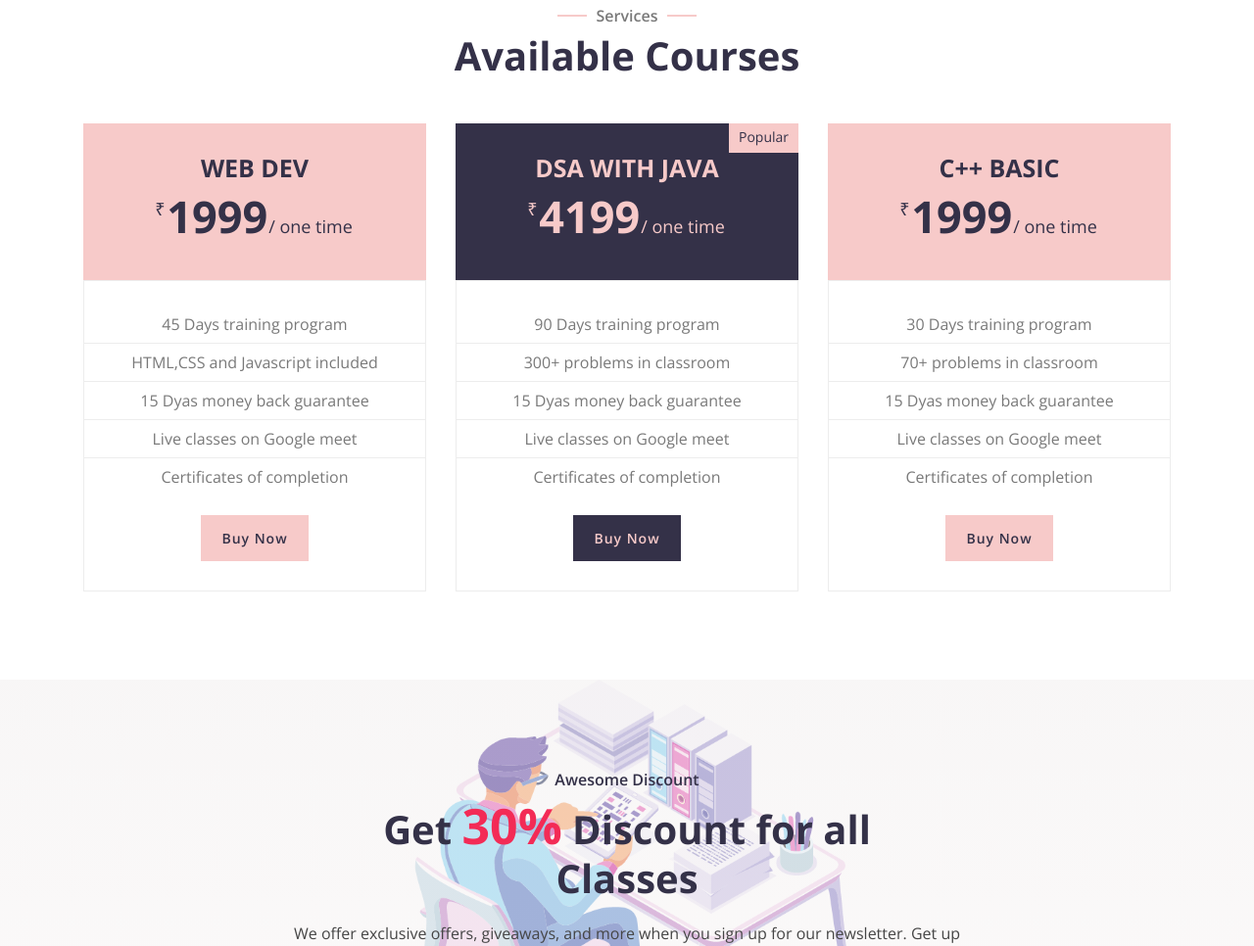
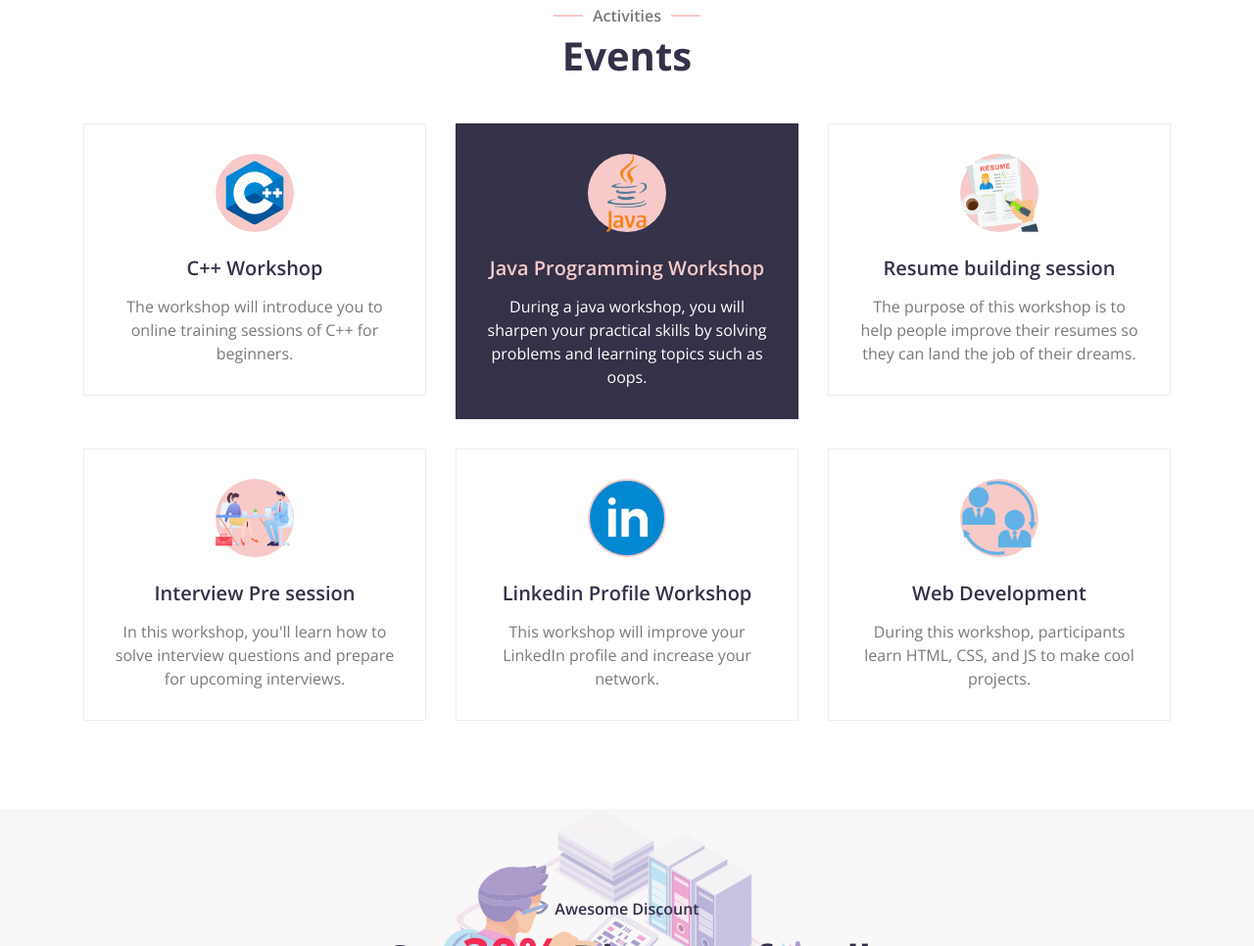
Before and after one commit to itsmesohit/pritam, a plain HTML site: page courses.html in a window 1280 px wide. Shown: the part 439-1405 px from the top of the page at 98% size. Drawn offline with nearby package versions, Linux system fonts and the light colour scheme.

Commit message:
Update courses.html

```diff
--- a/courses.html
+++ b/courses.html
@@ -80,98 +80,78 @@
 
 
         <!-- Price Start -->
-        <div class="price">
+        <div class="service">
             <div class="container">
                 <div class="section-header text-center wow zoomIn" data-wow-delay="0.1s">
-                    <p>Services</p>
-                    <h2>Available Courses</h2>
+                    <p>Activities</p>
+                    <h2>Events</h2>
                 </div>
                 <div class="row">
-                    <div class="col-md-4 wow fadeInUp" data-wow-delay="0.0s">
-                        <div class="price-item">
-                            <div class="price-header">
-                                <div class="price-title">
-                                    <h2>Web Dev</h2>
-                                </div>
-                                <div class="price-prices">
-                                    <h2><small>₹</small>1999<span>/ one time</span></h2>
-                                </div>
+                    <div class="col-lg-4 col-md-6 wow fadeInUp" data-wow-delay="0.0s">
+                        <div class="service-item">
+                            <div class="service-icon">
+                                <!-- <i class="flaticon-workout"></i> -->
+                                <img style="width: 70px; height: 70px; z-index: 5;" src="./img/c++.png" alt="c++ Workshop">
                             </div>
-                            <div class="price-body">
-                                <div class="price-description">
-                                    <ul>
-                                        <li>45 Days training program</li>
-                                        <li>HTML,CSS and Javascript included</li>
-                                        <li>15 Dyas money back guarantee</li>
-                                        <li>Live classes on Google meet </li>
-                                        <li>Certificates of completion</li>
-                                    </ul>
-                                </div>
-                            </div>
-                            <div class="price-footer">
-                                <div class="price-action">
-                                    <a class="btn" href="">Buy Now</a>
-                                </div>
-                            </div>
+                            <h3>C++ Workshop</h3>
+                            <p>
+                                The workshop will introduce you to online training sessions of C++ for beginners.
+                            </p>
                         </div>
                     </div>
-                    <div class="col-md-4 wow fadeInUp" data-wow-delay="0.3s">
-                        <div class="price-item featured-item">
-                            <div class="price-header">
-                                <div class="price-status">
-                                    <span>Popular</span>
-                                </div>
-                                <div class="price-title">
-                                    <h2>DSA with JAVA</h2>
-                                </div>
-                                <div class="price-prices">
-                                    <h2><small>₹</small>4199<span>/ one time</span></h2>
-                                </div>
+                    <div class="col-lg-4 col-md-6 wow fadeInUp" data-wow-delay="0.2s">
+                        <div class="service-item active">
+                            <div class="service-icon">
+                                <img style="width: 80px; height: 80px; z-index: 5;" src="./img/java.png" alt="c++ Workshop">
                             </div>
-                            <div class="price-body">
-                                <div class="price-description">
-                                    <ul>
-                                        <li>90 Days training program </li>
-                                        <li>300+ problems in classroom</li>
-                                        <li>15 Dyas money back guarantee</li>
-                                        <li>Live classes on Google meet</li>
-                                        <li>Certificates of completion</li>
-                                    </ul>
-                                </div>
-                            </div>
-                            <div class="price-footer">
-                                <div class="price-action">
-                                    <a class="btn" href="">Buy Now</a>
-                                </div>
-                            </div>
+                            <h3>Java Programming Workshop</h3>
+                            <p>
+                                During a java workshop, you will sharpen your practical skills by solving problems and learning topics such as oops.
+                            </p>
                         </div>
                     </div>
-                    <div class="col-md-4 wow fadeInUp" data-wow-delay="0.6s">
-                        <div class="price-item">
-                            <div class="price-header">
-                                <div class="price-title">
-                                    <h2>C++ Basic</h2>
-                                </div>
-                                <div class="price-prices">
-                                    <h2><small>₹</small>1999<span>/ one time</span></h2>
-                                </div>
+                    <div class="col-lg-4 col-md-6 wow fadeInUp" data-wow-delay="0.4s">
+                        <div class="service-item">
+                            <div class="service-icon">
+                                <img style="width: 80px; height: 80px; z-index: 5;" src="./img/resume.png" alt="c++ Workshop">
                             </div>
-                            <div class="price-body">
-                                <div class="price-description">
-                                    <ul>
-                                        <li>30 Days training program </li>
-                                        <li>70+ problems in classroom</li>
-                                        <li>15 Dyas money back guarantee</li>
-                                        <li>Live classes on Google meet</li>
-                                        <li>Certificates of completion</li>
-                                    </ul>
-                                </div>
+                            <h3>Resume building session</h3>
+                            <p>
+                                The purpose of this workshop is to help people improve their resumes so they can land the job of their dreams.
+                            </p>
+                        </div>
+                    </div>
+                    <div class="col-lg-4 col-md-6 wow fadeInUp" data-wow-delay="0.6s">
+                        <div class="service-item">
+                            <div class="service-icon">
+                                <img style="width: 80px; height: 80px; z-index: 5;" src="./img/interview.png" alt="c++ Workshop">
                             </div>
-                            <div class="price-footer">
-                                <div class="price-action">
-                                    <a class="btn" href="">Buy Now</a>
-                                </div>
+                            <h3>Interview Pre session</h3>
+                            <p>
+                                In this workshop, you'll learn how to solve interview questions and prepare for upcoming interviews.
+                            </p>
+                        </div>
+                    </div>
+                    <div class="col-lg-4 col-md-6 wow fadeInUp" data-wow-delay="0.8s">
+                        <div class="service-item">
+                            <div class="service-icon">
+                                <img style="width: 80px; height: 80px; z-index: 5;" src="./img/linkedin (1).png" alt="c++ Workshop">
                             </div>
+                            <h3>Linkedin Profile Workshop</h3>
+                            <p>
+                                This workshop will improve your LinkedIn profile and increase your network.
+                            </p>
+                        </div>
+                    </div>
+                    <div class="col-lg-4 col-md-6 wow fadeInUp" data-wow-delay="1s">
+                        <div class="service-item">
+                            <div class="service-icon">
+                                <img style="width: 80px; height: 80px; z-index: 5;" src="./img/referal.png" alt="c++ Workshop">
+                            </div>
+                            <h3>Web Development</h3>
+                            <p>
+                                During this workshop, participants learn HTML, CSS, and JS to make cool projects.
+                            </p>
                         </div>
                     </div>
                 </div>
```
